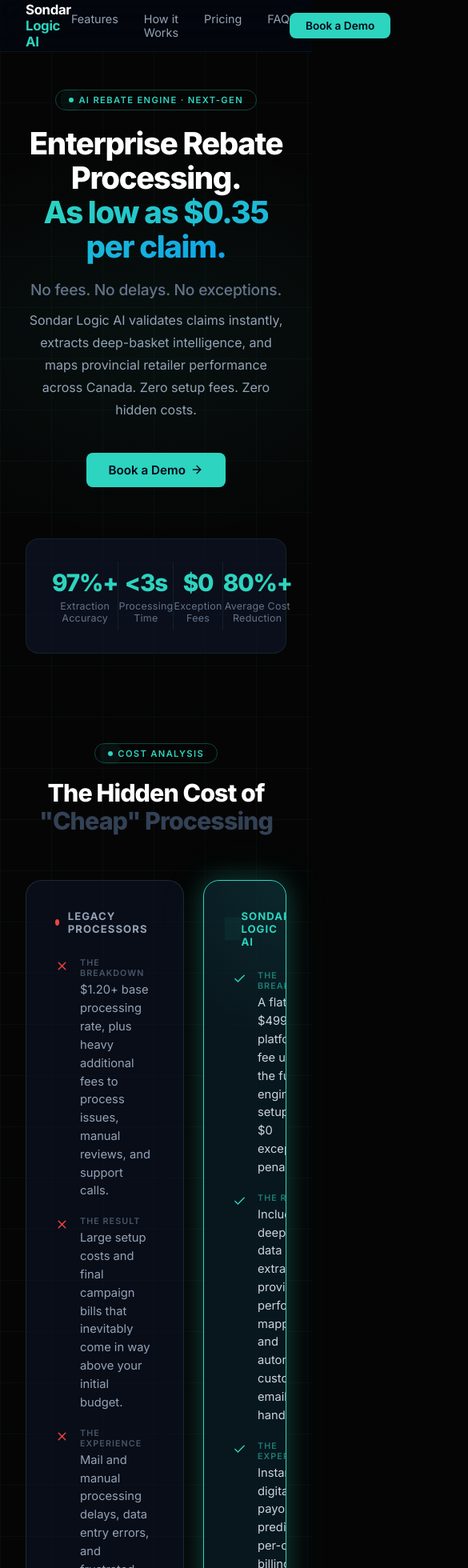
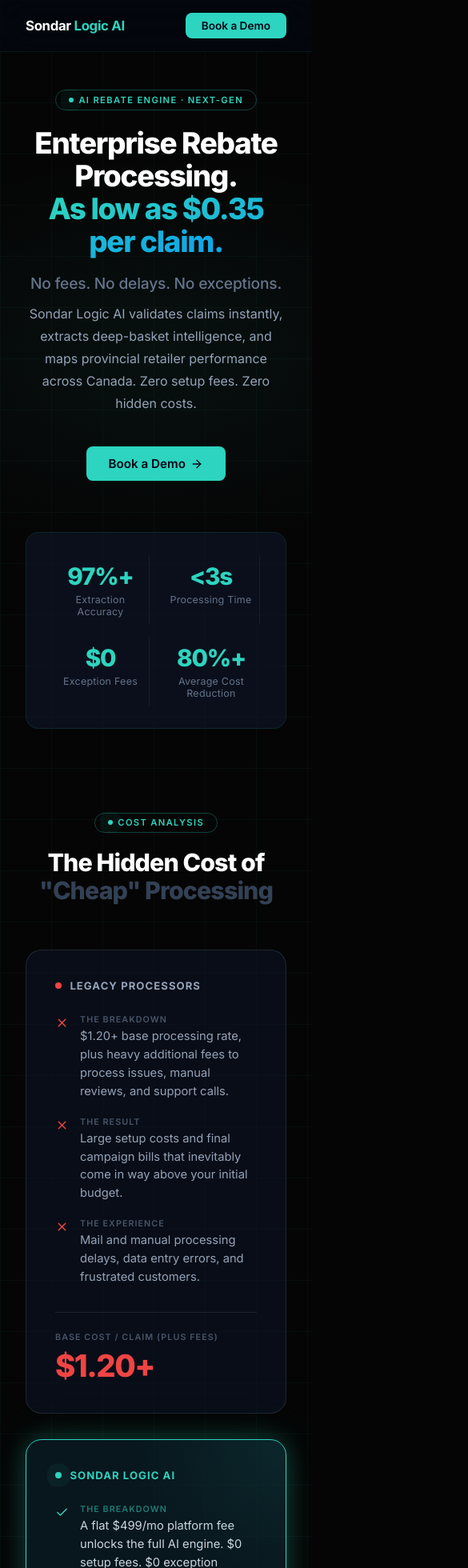
Before and after one commit to SondarLogicAI/sondarlogic-site, a React (Vite) app: page / in a window 390 px wide. Shown: the top 1960 px of the page at 80% size, 585 px wide, since content can reach past the window. Built offline with nearby package versions, Linux system fonts and the light colour scheme.

Commit message:
Restored full 989 lines and enabled mobile layout

```diff
--- a/src/App.jsx
+++ b/src/App.jsx
@@ -14,8 +14,8 @@
   @import url('https://fonts.googleapis.com/css2?family=Inter:wght@300;400;500;600;700;800&display=swap');
 
   *, *::before, *::after { box-sizing: border-box; margin: 0; padding: 0; }
-  html { scroll-behavior: smooth; }
-  body { background: ${BG}; color: #e2e8f0; font-family: 'Inter', sans-serif; }
+  html { scroll-behavior: smooth; overflow-x: hidden; }
+  body { background: ${BG}; color: #e2e8f0; font-family: 'Inter', sans-serif; overflow-x: hidden; }
 
   .grid-bg {
     background-color: ${BG};
@@ -125,6 +125,17 @@
   ::-webkit-scrollbar { width: 6px; }
   ::-webkit-scrollbar-track { background: #0f172a; }
   ::-webkit-scrollbar-thumb { background: rgba(45,212,191,0.3); border-radius: 3px; }
+
+  /* 📱 MOBILE FIXES - ADDED FOR AHMED */
+  @media (max-width: 768px) {
+    .hide-mobile { display: none !important; }
+    .nav-links-desktop { display: none !important; }
+    .hero-title { font-size: 2.3rem !important; }
+    .section-padding { padding: 3rem 0 !important; }
+    .responsive-grid { grid-template-columns: 1fr !important; gap: 2rem !important; }
+    .stats-grid-mobile { grid-template-columns: 1fr 1fr !important; gap: 1rem !important; }
+    .footer-grid-mobile { grid-template-columns: 1fr !important; gap: 3rem !important; }
+  }
 `;
 
 /* ─── Helpers ─────────────────────────────────────────────── */
@@ -145,7 +156,7 @@
 }
 
 function Section({ children, id, style = {} }) {
-  return <section id={id} style={{ padding: "3.5rem 0", ...style }}>{children}</section>;
+  return <section id={id} className="section-padding" style={{ padding: "3.5rem 0", ...style }}>{children}</section>;
 }
 
 function Tag({ children }) {
@@ -182,7 +193,7 @@
         <div style={{ fontSize: "1.05rem", fontWeight: 700, color: "#fff", letterSpacing: "-0.02em" }}>
           Sondar <span style={{ color: CYAN }}>Logic AI</span>
         </div>
-        <div style={{ display: "flex", gap: "2rem" }}>
+        <div className="nav-links-desktop" style={{ display: "flex", gap: "2rem" }}>
           {[
             { label: "Features",     id: "features" },
             { label: "How it Works", id: "how-it-works" },
@@ -212,7 +223,7 @@
         <div className="animate-fade-up" style={{ display: "flex", justifyContent: "center" }}>
           <Tag>AI REBATE ENGINE · NEXT-GEN</Tag>
         </div>
-        <h1 className="animate-fade-up delay-100" style={{ fontSize: "clamp(2.4rem, 5vw, 3.75rem)", fontWeight: 800, lineHeight: 1.12, letterSpacing: "-0.035em", marginBottom: "1.25rem" }}>
+        <h1 className="hero-title animate-fade-up delay-100" style={{ fontSize: "clamp(2.4rem, 5vw, 3.75rem)", fontWeight: 800, lineHeight: 1.12, letterSpacing: "-0.035em", marginBottom: "1.25rem" }}>
           <span style={{ color: "#fff", display: "block" }}>Enterprise Rebate Processing.</span>
           <span className="gradient-text">As low as $0.35 per claim.</span>
         </h1>
@@ -225,7 +236,7 @@
         <div className="animate-fade-up delay-400" style={{ display: "flex", gap: "1rem", justifyContent: "center", flexWrap: "wrap", marginBottom: "4rem" }}>
           <a href="https://calendly.com/ahmed_sondarlogic" target="_blank" rel="noopener noreferrer" className="btn-cyan">Book a Demo <ArrowRight size={16} /></a>
         </div>
-        <div className="animate-fade-up delay-500" style={{
+        <div className="stats-grid-mobile animate-fade-up delay-500" style={{
           background: "rgba(15,23,42,0.6)",
           border: "1px solid rgba(45,212,191,0.12)",
           borderRadius: "1rem",
@@ -262,7 +273,7 @@
             <span style={{ color: "#334155" }}>"Cheap" Processing</span>
           </h2>
         </div>
-        <div style={{ display: "grid", gridTemplateColumns: "1fr 1fr", gap: "1.5rem" }}>
+        <div className="responsive-grid" style={{ display: "grid", gridTemplateColumns: "1fr 1fr", gap: "1.5rem" }}>
           {/* Legacy card */}
           <div className="reveal reveal-delay-1" style={{ background: "rgba(15,23,42,0.5)", border: "1px solid rgba(100,116,139,0.25)", borderRadius: "1.25rem", padding: "2.25rem" }}>
             <div style={{ display: "flex", alignItems: "center", gap: "0.65rem", marginBottom: "1.75rem" }}>
@@ -337,7 +348,7 @@
             <span style={{ color: "#334155" }}>95% AI confidence failsafe.</span>
           </h2>
         </div>
-        <div style={{ display: "grid", gridTemplateColumns: "repeat(3,1fr)", gap: "1.5rem" }}>
+        <div className="responsive-grid" style={{ display: "grid", gridTemplateColumns: "repeat(3,1fr)", gap: "1.5rem" }}>
           {cards.map((c, i) => (
             <div key={i} className={`feature-card reveal reveal-delay-${i + 1}`}>
               <div style={{ width: 50, height: 50, borderRadius: "0.75rem", background: "rgba(45,212,191,0.1)", display: "flex", alignItems: "center", justifyContent: "center", marginBottom: "1.25rem", border: "1px solid rgba(45,212,191,0.2)" }}>
@@ -366,7 +377,7 @@
   return (
     <Section>
       <div ref={ref} style={{ maxWidth: 1200, margin: "0 auto", padding: "0 2rem" }}>
-        <div style={{ display: "grid", gridTemplateColumns: "1fr 1fr", gap: "5rem", alignItems: "center" }}>
+        <div className="responsive-grid" style={{ display: "grid", gridTemplateColumns: "1fr 1fr", gap: "5rem", alignItems: "center" }}>
           {/* Left text */}
           <div>
             <div className="reveal"><Tag>COMMAND CENTER</Tag></div>
@@ -391,7 +402,7 @@
           </div>
 
           {/* Right dashboard mockup */}
-          <div className="reveal reveal-delay-2" style={{ background: "rgba(8,15,32,0.9)", border: "1px solid rgba(45,212,191,0.2)", borderRadius: "1.25rem", padding: "1.75rem", boxShadow: "0 0 60px rgba(45,212,191,0.07), 0 40px 80px rgba(0,0,0,0.5)" }}>
+          <div className="hide-mobile reveal reveal-delay-2" style={{ background: "rgba(8,15,32,0.9)", border: "1px solid rgba(45,212,191,0.2)", borderRadius: "1.25rem", padding: "1.75rem", boxShadow: "0 0 60px rgba(45,212,191,0.07), 0 40px 80px rgba(0,0,0,0.5)" }}>
             <div style={{ display: "flex", alignItems: "center", justifyContent: "space-between", marginBottom: "1.5rem" }}>
               <span style={{ color: CYAN, fontSize: "0.7rem", fontWeight: 700, letterSpacing: "0.1em" }}>SONDAR DASHBOARD</span>
               <div style={{ display: "flex", alignItems: "center", gap: "0.4rem" }}>
@@ -576,7 +587,7 @@
 
         <div className="reveal reveal-delay-1" style={{ position: "relative" }}>
           {/* Connector line behind cards */}
-          <div style={{
+          <div className="hide-mobile" style={{
             position: "absolute", top: 37,
             left: "calc(12.5% + 0.75rem)", right: "calc(12.5% + 0.75rem)",
             height: 1,
@@ -584,7 +595,7 @@
             pointerEvents: "none"
           }} />
 
-          <div style={{ display: "grid", gridTemplateColumns: "repeat(4, 1fr)", gap: "1.25rem" }}>
+          <div className="responsive-grid" style={{ display: "grid", gridTemplateColumns: "repeat(4, 1fr)", gap: "1.25rem" }}>
             {steps.map((s, i) => (
               <div key={i}
                 style={{ background: "rgba(10,20,40,0.7)", border: "1px solid rgba(45,212,191,0.13)", borderRadius: "1.125rem", padding: "1.75rem 1.5rem", display: "flex", flexDirection: "column", gap: "1rem", transition: "border-color 0.3s, transform 0.3s", cursor: "default" }}
@@ -739,7 +750,7 @@
         <div style={{ fontSize: "1.05rem", fontWeight: 700, color: "#fff", marginBottom: "3rem", letterSpacing: "-0.02em" }}>
           Sondar <span style={{ color: CYAN }}>Logic AI</span>
         </div>
-        <div style={{ display: "grid", gridTemplateColumns: "repeat(4,1fr)", gap: "3rem", marginBottom: "3rem" }}>
+        <div className="footer-grid-mobile" style={{ display: "grid", gridTemplateColumns: "repeat(4,1fr)", gap: "3rem", marginBottom: "3rem" }}>
           {navCols.map((col, i) => (
             <div key={i}>
               <div style={{ fontSize: "0.62rem", fontWeight: 700, color: "#475569", letterSpacing: "0.15em", marginBottom: "1.25rem" }}>{col.heading}</div>
```
